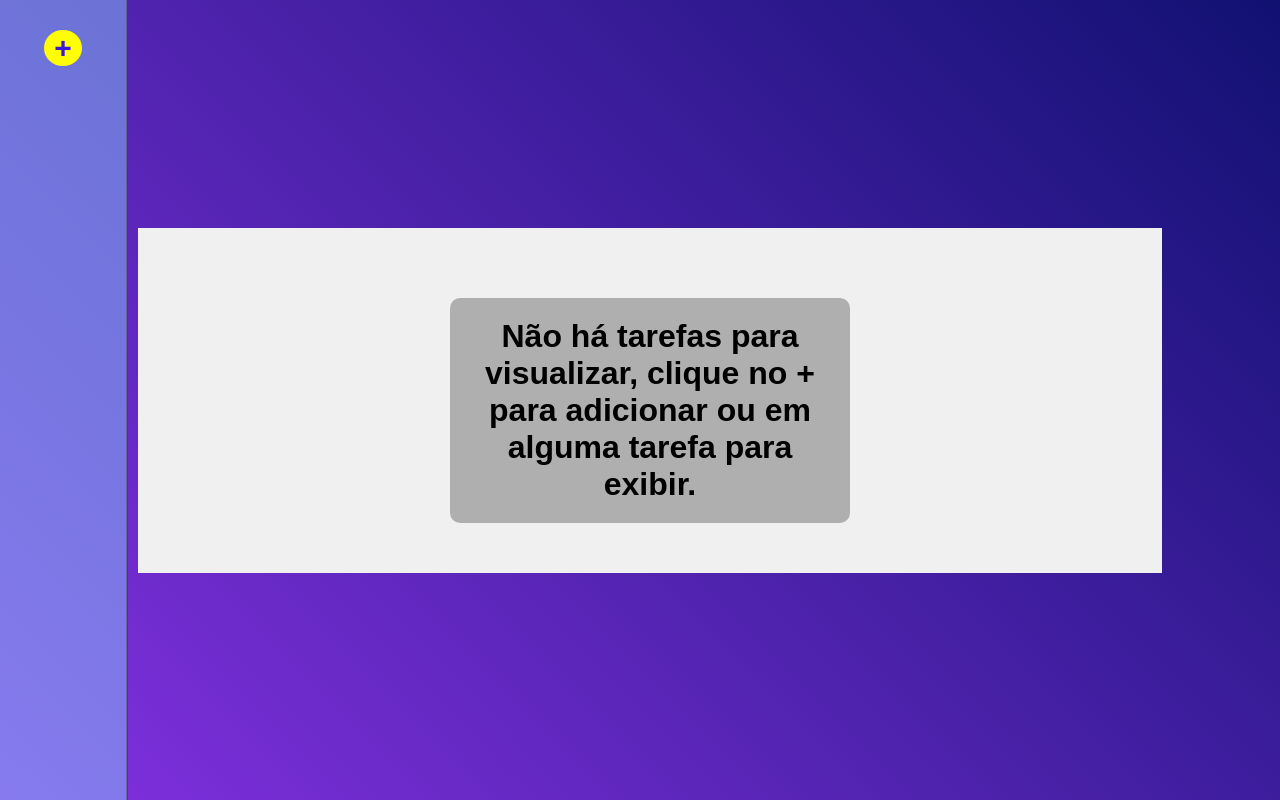
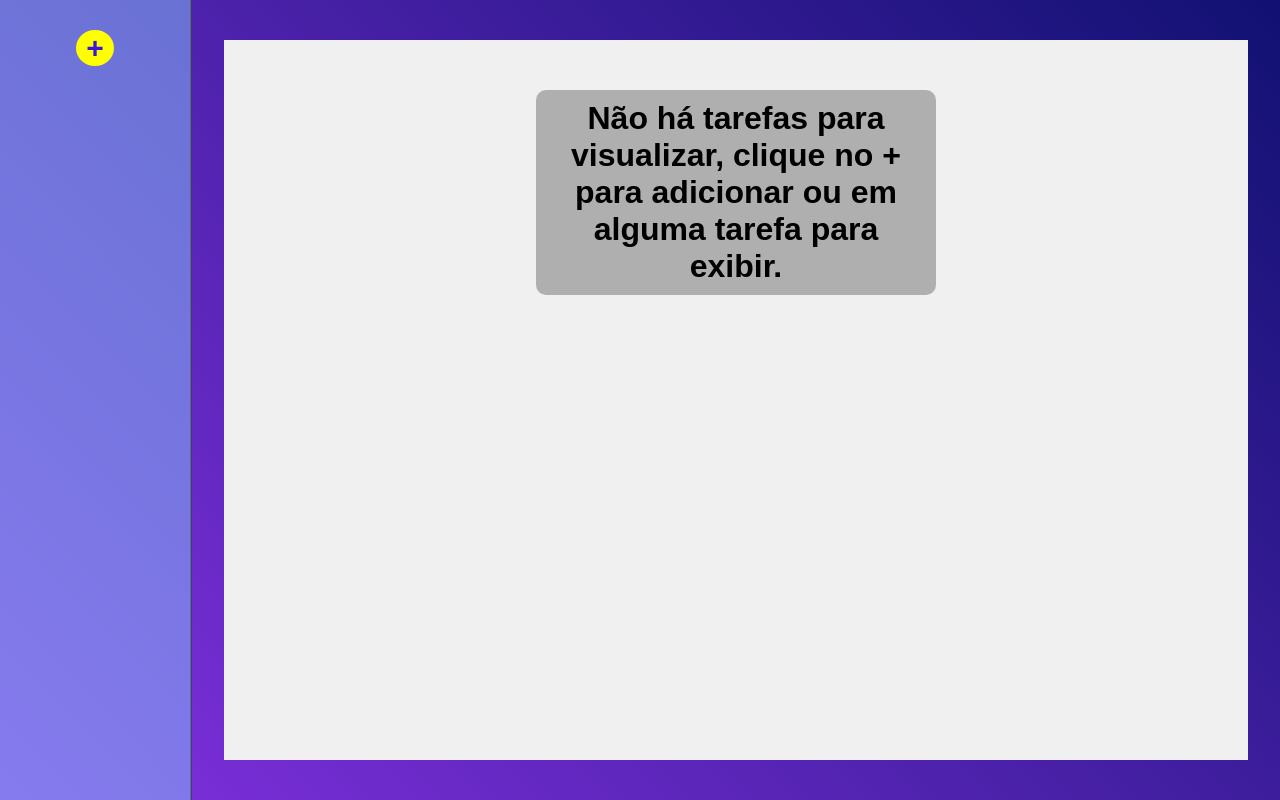
Before and after one commit to loopisagenda/loopisagenda.github.io, a website built with Parcel: page agenda.html in a window 1280 px wide. Built offline with nearby package versions, Linux system fonts and the light colour scheme.

Commit message:
View containers scroll

```diff
--- a/src/scripts/views/tasksView.js
+++ b/src/scripts/views/tasksView.js
@@ -30,12 +30,14 @@ class TasksView extends View {
       this._parentElement.innerHTML += `<li id="${task.id}" class="task">
             <h2>${task.title}</h2>
             <p>${task.description}</p>
+            <span>
               <button type="button" class="edit-task-btn">
                 <img src="${editIcon}" alt="" />
               </button>
               <button type="button" class="delete-task-btn">
                 <img src="${deleteIcon}" alt="" />
               </button>
+            </span>
           </li>`;
     });
   }
@@ -46,14 +48,12 @@ class TasksView extends View {
       date.month
     ).padStart(2, "0")}/${date.year}`;
     this._currentDay.textContent = `Atividades do dia: ${this._currentDate}`;
-    //this._container.classList.remove("hidden");
     this._actBtn.classList.remove("hidden");
     this._clear();
   }
 
   //oculta o container das tarefas
   hiddeContainer() {
-   // this._container.classList.add("hidden");
     this._actBtn.classList.add("hidden");
   }
 
@@ -69,16 +69,25 @@ class TasksView extends View {
         this._titleTaskForm.textContent = `Atividade: ${taskTitle}`;
         this._currentTaskId = task.id;
 
-        const date = document.getElementById("current-day-container").textContent;
-        let day = date.substring(19,21);
-        let month = date.substring(22,24);
-        let year = date.substring(25,29);
+        const date = document.getElementById(
+          "current-day-container"
+        ).textContent;
+        let day = date.substring(19, 21);
+        let month = date.substring(22, 24);
+        let year = date.substring(25, 29);
 
         document.getElementById("editTaskName").value = taskTitle;
         document.getElementById("editDescription").value = taskDescription;
-        document.getElementById("dateEdit").value = ((year+'-'+month+'-'+day).toString());
-
-      } else if (e.target.closest("button")?.classList.contains("delete-task-btn")) {
+        document.getElementById("dateEdit").value = (
+          year +
+          "-" +
+          month +
+          "-" +
+          day
+        ).toString();
+      } else if (
+        e.target.closest("button")?.classList.contains("delete-task-btn")
+      ) {
         document.getElementById("receptTaskNameDelete").textContent = taskTitle;
         this._currentTaskId = task.id;
         this._showWarningDelete();
--- a/src/styles/main.scss
+++ b/src/styles/main.scss
@@ -10,17 +10,30 @@ html {
   -webkit-tap-highlight-color: transparent;
 }
 
+::-webkit-scrollbar {
+  width: 8px;
+}
+
+::-webkit-scrollbar-track {
+  background: whitesmoke;
+}
+
+::-webkit-scrollbar-thumb {
+  background: #817ca1;
+  border-radius: 20px;
+}
+
 main {
   align-items: center;
   background-image: linear-gradient(45deg, rgb(131, 49, 224), rgb(17, 17, 114));
   display: flex;
   flex-direction: row;
+  align-items: center;
 }
 
 .hidden {
   display: none !important;
 }
-
 
 #days-container {
   align-items: center;
@@ -29,10 +42,10 @@ main {
   color: #f5f5f5;
   display: flex;
   flex-direction: column;
-  min-height: 100vh;
-  padding: 10px;
-  min-width: 10vw;
-
+  height: 100vh;
+  padding: 10px 10px 30px 10px;
+  width: 15vw;
+  overflow-y: auto;
 
   ul {
     align-items: center;
@@ -41,7 +54,6 @@ main {
     font-family: "Segoe UI", Tahoma, Geneva, Verdana, sans-serif;
     padding: 10px;
     min-width: 100%;
-
   }
   li {
     background-color: rgba(196, 170, 255, 0.719);
@@ -54,9 +66,9 @@ main {
     cursor: pointer;
     user-select: none;
     box-shadow: 0 0 2px black;
-    transition: .3s;
+    transition: 0.3s;
 
-    &:hover{
+    &:hover {
       background-color: rgba(188, 163, 248, 0.719);
       box-shadow: 0 0 5px black;
     }
@@ -72,10 +84,10 @@ main {
       cursor: pointer;
       margin-top: 7px;
       margin-right: 7px;
-      transition: .2s;
+      transition: 0.2s;
       padding-top: 4px;
 
-      &:hover{
+      &:hover {
         background-color: rgba(92, 64, 156, 0.815);
       }
 
@@ -92,13 +104,13 @@ main {
     text-shadow: 0 0 1.5px black;
   }
 
-  h3{
+  h3 {
     font-size: 1rem;
     font-weight: 400;
     text-shadow: 0 0 1px black;
   }
 
-   h4 {
+  h4 {
     font-size: 0.8rem;
     width: fit-content;
     margin: 5px auto;
@@ -107,7 +119,7 @@ main {
     padding: 1px 12px;
     padding-bottom: 3px;
     background-color: rgba(36, 8, 102, 0.719);
-    transition: .2s;
+    transition: 0.2s;
 
     &:hover {
       background-color: rgb(111, 43, 189);
@@ -127,7 +139,7 @@ main {
     font-weight: bold;
     justify-content: center;
     padding: 1px 10px;
-    transition: .1s;
+    transition: 0.1s;
 
     &:hover {
       box-shadow: 0px 0px 10px yellow;
@@ -143,41 +155,48 @@ main {
   background-color: #f0f0f0;
   display: flex;
   flex-direction: column;
-  justify-content: center;
-  margin: 0px 10px;
-  padding: 50px 0;
+  justify-content: flex-start;
+  margin: 0px auto;
+  padding: 50px 40px;
   place-items: center;
   text-align: center;
   width: 80vw;
+  overflow-y: auto;
+  height: 90vh;
 
   h1 {
     background-color: #afafaf;
     border-radius: 10px;
     font-size: 2rem;
-    margin-top: 20px;
+    margin-top: 0px;
     max-width: 400px;
-    padding: 20px;
+    padding: 10px;
   }
   ul {
     display: flex;
     flex-direction: column;
+    flex-shrink: 0;
     font-size: 1rem;
     place-items: center;
+    width: 90%;
 
     li {
       background-color: #afafaf;
       border-radius: 50px;
       display: flex;
       flex-direction: row;
+      justify-content: space-between;
       font-weight: bold;
       gap: 10px;
       margin-top: 10px;
       margin-top: 20px;
       padding: 20px;
       place-items: center;
+      width: 100%;
 
       h2 {
         font-size: 1.2rem;
+        width: 20%;
       }
 
       p {
@@ -188,7 +207,7 @@ main {
         margin-left: 10px;
         margin-right: 10px;
         padding: 8px;
-        width: 500px;
+        width: 60%;
       }
     }
 
@@ -218,7 +237,7 @@ main {
     font-size: 1.2rem;
     margin-top: 100px;
     padding: 10px 30px;
-    transition: .2s;
+    transition: 0.2s;
 
     &:hover {
       background-color: rgb(248, 236, 69);
@@ -265,7 +284,7 @@ main {
     font-size: 1.1rem;
     margin-top: 10px;
   }
-  h4{
+  h4 {
     font-size: 1.5rem;
     color: rgb(51, 51, 51);
     text-shadow: 0 0 10px rgb(255, 255, 255);
@@ -277,7 +296,7 @@ main {
     flex-direction: column;
     margin: 10px 0;
   }
-  #divBtn{
+  #divBtn {
     align-items: center;
     justify-content: center;
     display: flex;
@@ -286,7 +305,7 @@ main {
   #name,
   #nameTask,
   #editTaskName {
-    width:55vh;
+    width: 55vh;
   }
   label {
     font-size: large;
@@ -327,10 +346,12 @@ main {
     }
   }
 
-  #cancelAddDay, #cancelAddTask, #cancelEdit{
+  #cancelAddDay,
+  #cancelAddTask,
+  #cancelEdit {
     background-color: #eb1f1f;
 
-    &:hover{
+    &:hover {
       background-color: #f02828;
       box-shadow: 0px 0px 5px rgb(129, 13, 13);
     }
@@ -421,9 +442,9 @@ main {
 
     #delete-day-confirm-btn {
       background-color: rgb(54, 167, 54);
-      transition: .2s;
+      transition: 0.2s;
 
-      &:hover{
+      &:hover {
         background-color: rgb(64, 207, 64);
         box-shadow: 0 0 5px rgb(64, 207, 64);
       }
@@ -431,10 +452,10 @@ main {
 
     #delete-day-cancel-btn {
       background-color: rgb(206, 41, 29);
-      transition: .2s;
-      &:hover{
+      transition: 0.2s;
+      &:hover {
         background-color: rgb(245, 43, 43);
-        box-shadow: 0 0 5px rgb(245, 43, 43);;
+        box-shadow: 0 0 5px rgb(245, 43, 43);
       }
     }
   }
```
Also changed, not shown: agenda.html (+9 -4 lines). Lines whose indentation alone changed are shown as unchanged.
